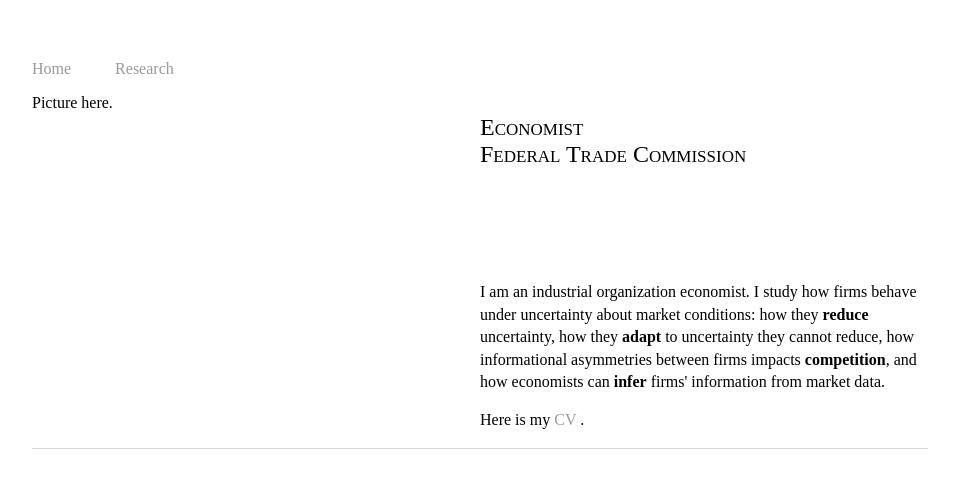
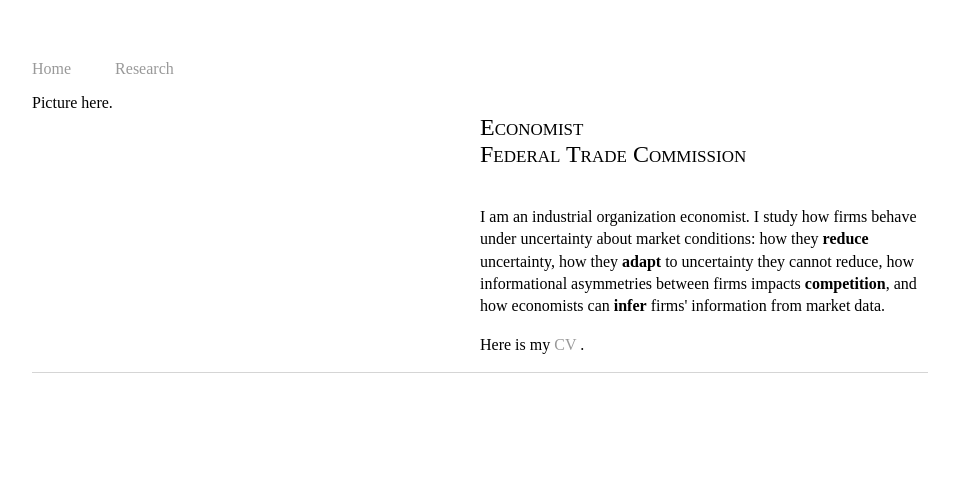
Before and after one commit to mleisten/mleisten.github.io, a Jekyll site: the page built from index.html, in a window 1280 px wide. Shown: the top 488 px of the page, without its empty margins (160-1119 px from the left). Built offline with Jekyll 4.4.1, drawn with Linux system fonts in a browser that asks for light colours.

Commit message:
Update index.html

```diff
--- a/index.html
+++ b/index.html
@@ -7,7 +7,7 @@
 	Picture here.
 </div>
 <div class="column">
-	<h2 style = "margin-bottom:3cm" text-align: center>Economist<br>
+	<h2 style = "margin-bottom:1cm" text-align: center>Economist<br>
 		Federal Trade Commission</h2>
 
 <p> I am an industrial organization economist. I study how firms behave under uncertainty about market conditions:
```
